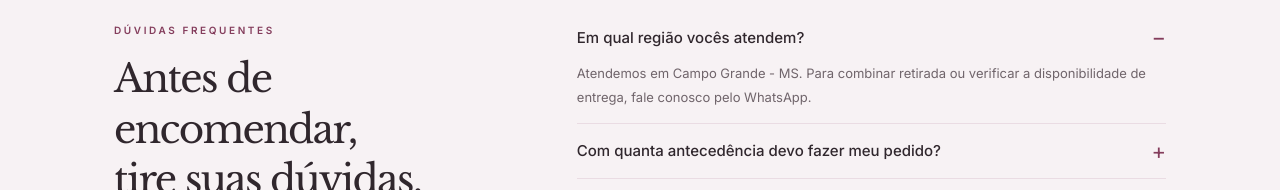
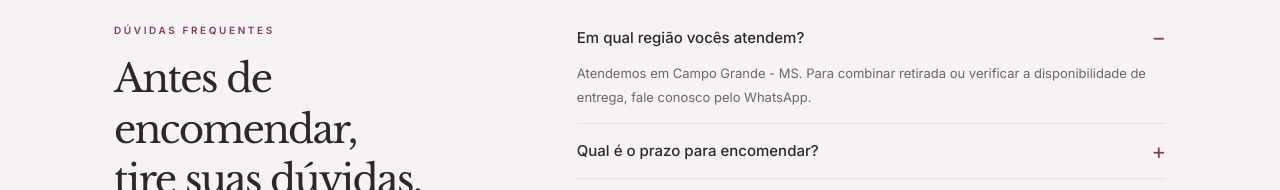
Before and after one commit to fbkingz/thatys-cake, a website: page public/index.html in a window 1280 px wide. Shown: the part 2820-3010 px from the top of the page. Drawn offline with nearby package versions, Linux system fonts and the light colour scheme.

Commit message:
Simplificar pergunta sobre prazo de encomenda

```diff
--- a/public/index.html
+++ b/public/index.html
@@ -34,7 +34,7 @@
 <div class="strip"><span>Bolos personalizados</span>✧<span>Docinhos para a festa</span>✧<span>Momentos para celebrar</span></div>
 <section class="section" id="bolos"><div class="sectionhead"><div><p class="eyebrow">Feitos pela Thaty’s Cake</p><h2>Bolos para o seu<br>jeito de celebrar.</h2></div><p>Cada bolo desta galeria foi feito para uma celebração real.</p></div><div class="cake-grid"><article class="cake-card"><div class="pic" role="img" aria-label="Bolo clássico com morangos"></div><h3>Clássico com morangos</h3><p>Cobertura branca e a cor viva da fruta.</p></article><article class="cake-card"><div class="pic" role="img" aria-label="Bolo tema Cinderela"></div><h3>Um castelo de sonhos</h3><p>Tema Cinderela, com detalhes em azul e rosa.</p></article><article class="cake-card"><div class="pic" role="img" aria-label="Bolo com detalhes lilás"></div><h3>Delicadeza em lilás</h3><p>Rosetas, branco e pequenos pontos dourados.</p></article><article class="cake-card"><div class="pic" role="img" aria-label="Bolo retangular com acabamento azul"></div><h3>Azul para celebrar</h3><p>Bolo retangular com acabamento em azul.</p></article></div></section>
 <section class="sweets" id="docinhos"><div class="sweets-inner"><div class="sweets-intro"><img src="assets/docinhos/misto.png" alt="Docinhos de chocolate e docinhos cobertos com amendoim em forminhas"><div class="sweets-copy"><p class="eyebrow">Para acompanhar cada celebração</p><h2>Docinhos que deixam<br>a mesa ainda mais especial.</h2><p>Além dos bolos, a Thaty’s Cake também prepara docinhos para compor os momentos de comemoração. Escolha suas referências e combine os detalhes no atendimento.</p><button class="button" onclick="openWhatsApp()">Quero incluir docinhos ↗</button></div></div><div class="sweet-grid"><article class="sweet-card"><img src="assets/docinhos/bandeja.png" alt="Bandeja com docinhos de chocolate e docinhos claros"><h3>Docinhos para a mesa</h3><p>Uma apresentação para acompanhar o bolo.</p><button onclick="openWhatsApp()">Quero conversar ↗</button></article><article class="sweet-card"><img src="assets/docinhos/coco.png" alt="Docinhos claros com cobertura de coco"><h3>Docinhos com coco</h3><p>Uma das opções mostradas nas fotos.</p><button onclick="openWhatsApp()">Quero conversar ↗</button></article><article class="sweet-card"><img src="assets/docinhos/amendoim.png" alt="Docinhos de chocolate cobertos com amendoim"><h3>Docinhos com amendoim</h3><p>Uma opção com textura e contraste.</p><button onclick="openWhatsApp()">Quero conversar ↗</button></article></div></div></section>
-<section class="faq" id="duvidas"><div class="faq-inner"><div class="faq-intro"><p class="eyebrow">Dúvidas frequentes</p><h2>Antes de encomendar,<br>tire suas dúvidas.</h2><p>Informações importantes para planejar sua comemoração com tranquilidade.</p></div><div class="faq-list"><details open><summary>Em qual região vocês atendem?</summary><p>Atendemos em Campo Grande - MS. Para combinar retirada ou verificar a disponibilidade de entrega, fale conosco pelo WhatsApp.</p></details><details><summary>Com quanta antecedência devo fazer meu pedido?</summary><p>Pedimos que a encomenda seja feita com pelo menos 48 horas de antecedência.</p></details><details><summary>Como faço minha encomenda?</summary><p>Preencha o formulário do site com os detalhes da sua celebração. Em seguida, continuamos a conversa pelo WhatsApp.</p></details><details><summary>Posso pedir bolo e docinhos?</summary><p>Sim. Você pode solicitar bolo, docinhos ou os dois juntos para compor a sua comemoração.</p></details></div></div></section>
+<section class="faq" id="duvidas"><div class="faq-inner"><div class="faq-intro"><p class="eyebrow">Dúvidas frequentes</p><h2>Antes de encomendar,<br>tire suas dúvidas.</h2><p>Informações importantes para planejar sua comemoração com tranquilidade.</p></div><div class="faq-list"><details open><summary>Em qual região vocês atendem?</summary><p>Atendemos em Campo Grande - MS. Para combinar retirada ou verificar a disponibilidade de entrega, fale conosco pelo WhatsApp.</p></details><details><summary>Qual é o prazo para encomendar?</summary><p>Pedimos que a encomenda seja feita com pelo menos 48 horas de antecedência.</p></details><details><summary>Como faço minha encomenda?</summary><p>Preencha o formulário do site com os detalhes da sua celebração. Em seguida, continuamos a conversa pelo WhatsApp.</p></details><details><summary>Posso pedir bolo e docinhos?</summary><p>Sim. Você pode solicitar bolo, docinhos ou os dois juntos para compor a sua comemoração.</p></details></div></div></section>
 <section class="section" id="como"><p class="eyebrow">Simples, do primeiro contato à celebração</p><h2>Vamos combinar sua encomenda?</h2><div class="steps"><article><b>01</b><h3>Conte sua ideia</h3><p>Envie o tema, a data e o número de pessoas. Se tiver uma referência, ela também ajuda.</p></article><article><b>02</b><h3>Escolha os detalhes</h3><p>Converse sobre bolos, docinhos, sabores, tamanho e decoração. Consulte valores e disponibilidade.</p></article><article><b>03</b><h3>Confirme sua encomenda</h3><p>Combine a confirmação do pedido e os detalhes de retirada ou entrega no atendimento.</p></article></div></section>
 <section class="ending"><p class="eyebrow">Sua próxima comemoração começa aqui</p><h2>Vamos adoçar<br>esse momento?</h2><p>Bolos e docinhos para a sua ideia ganhar forma.</p><button class="button" onclick="openWhatsApp()">Conversar sobre minha encomenda ↗</button></section>
 </main>
```
